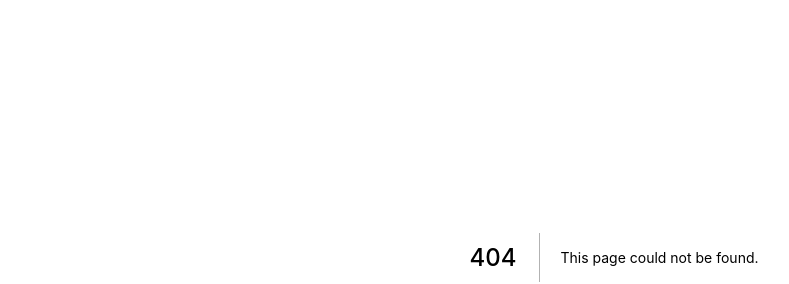
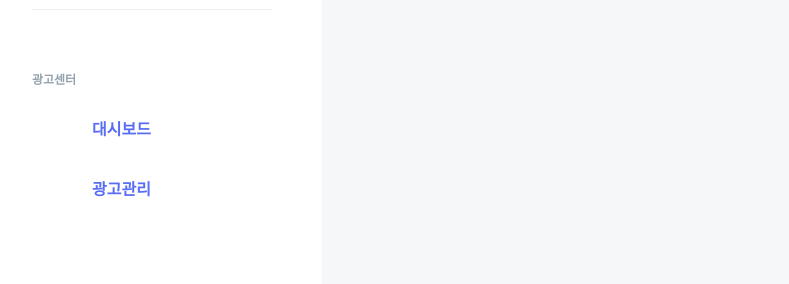
Before and after one commit to hyjoong/admin, a Next.js app: page /advertise in a window 1280 px wide. Before the commit this address had no page. Shown: the part 143-427 px from the top of the page, without its empty margins (26-815 px from the left). Built offline with nearby package versions, Linux system fonts and the light colour scheme.

Commit message:
feat: SideBar linkList layout 구현

```diff
--- a/components/SideBar/SideBar.tsx
+++ b/components/SideBar/SideBar.tsx
@@ -1,3 +1,4 @@
+import Link from "next/link";
 import React from "react";
 import styled from "styled-components";
 
@@ -7,13 +8,25 @@ const SideBar = () => {
       <LogoBox>
         <Logo src="/images/logo.png" />
         <UnderLine />
-        <Subtitle>서비스</Subtitle>
       </LogoBox>
+      {/* <Subtitle>서비스</Subtitle> */}
+      <Subtitle>광고센터</Subtitle>
+      <NavList>
+        <Link href="/">
+          <li>대시보드</li>
+        </Link>
+
+        <Link href="/advertise">
+          <li>광고관리</li>
+        </Link>
+      </NavList>
     </SideBarWrapper>
   );
 };
 
 const SideBarWrapper = styled.div`
+  display: flex;
+  flex-direction: column;
   min-width: 240px;
   padding: 50px;
   background: #ffffff;
@@ -29,6 +42,26 @@ const UnderLine = styled.div`
   border-bottom: 1px solid #edeff1;
 `;
 
+const NavList = styled.ul`
+  width: 80%;
+  height: 400px;
+  margin: 10px 0;
+  li {
+    width: 100%;
+    display: flex;
+    align-items: center;
+    padding-left: 20px;
+    height: 60px;
+    font-weight: 700;
+    color: #586cf5;
+    border-radius: 10px;
+    &:hover {
+      cursor: pointer;
+      background-color: #edeff1;
+    }
+  }
+`;
+
 const Subtitle = styled.span`
   font-weight: 700;
   font-size: 12px;
--- /dev/null
+++ b/pages/advertise.tsx
@@ -0,0 +1,21 @@
+import React from "react";
+import styled from "styled-components";
+import BaseLayout from "@components/BaseLayout/BaseLayout";
+
+const advertise = () => {
+  return (
+    <BaseLayout>
+      <MainPage></MainPage>
+    </BaseLayout>
+  );
+};
+
+const MainPage = styled.div`
+  display: flex;
+  flex-direction: column;
+  width: 100%;
+  padding: 50px 40px 80px;
+  background: #f6f7f8;
+`;
+
+export default advertise;
```
Also changed, not shown: tests/welcome_test.ts (deleted, +0 -6 lines).
